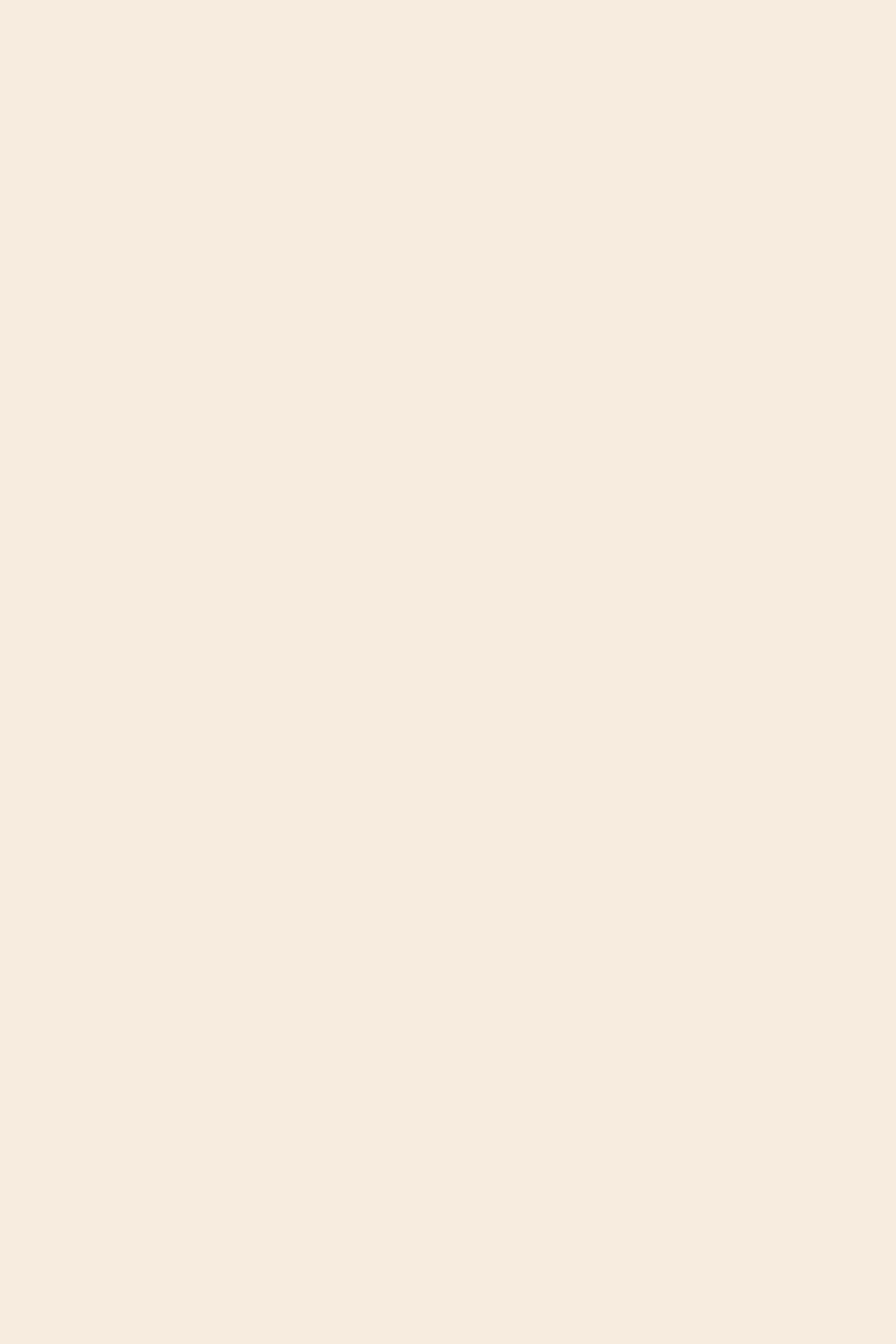
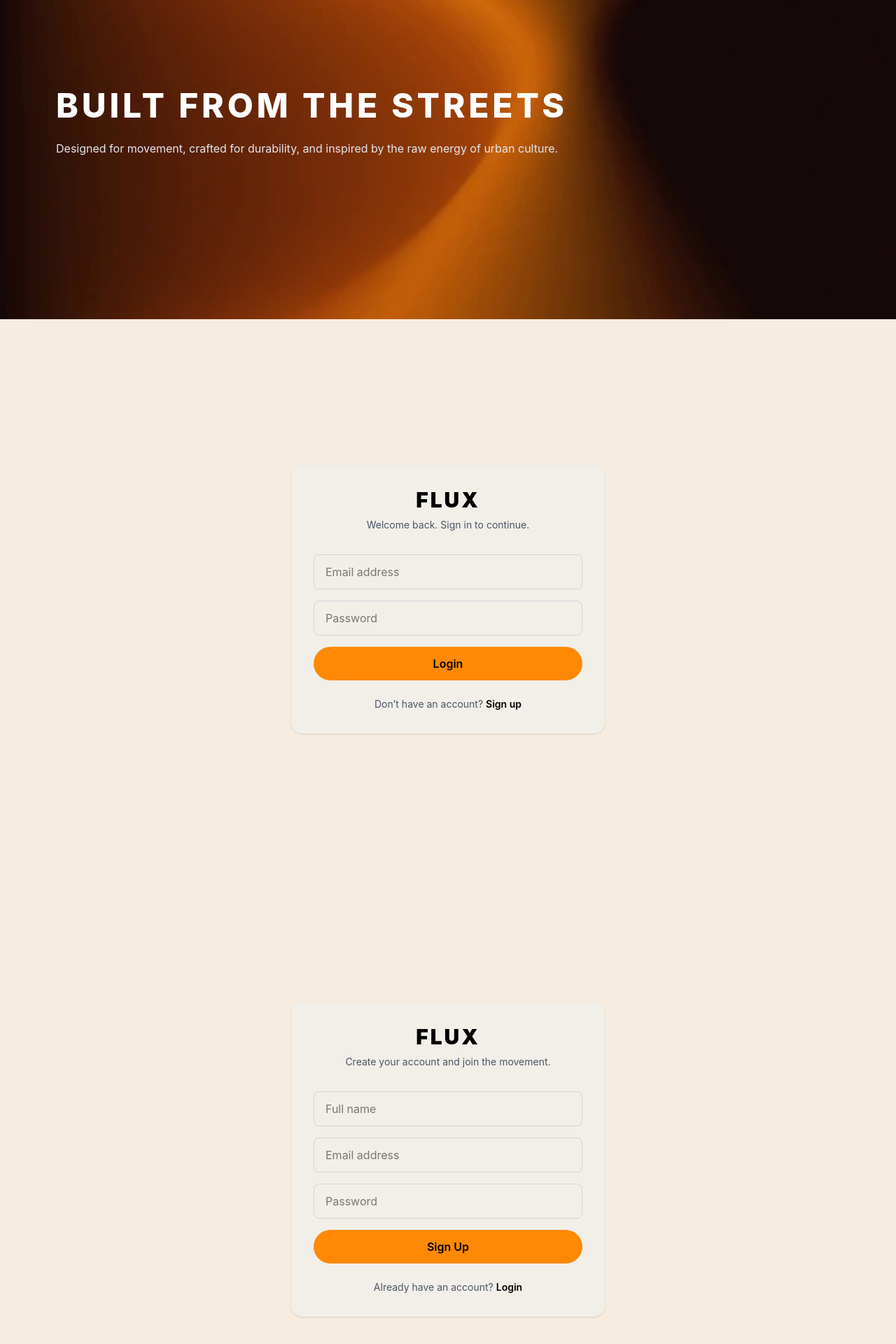
Before and after one commit to deepanshu-sharma425/FLUX, a Next.js app: page / in a window 1280 px wide. Shown: the part 2379-4299 px from the top of the page at 70% size. Before the commit the page ends 2235 px from the top, so only its background shows below. Built offline with nearby package versions, Linux system fonts and the light colour scheme; a web font is replaced by a local one.

Commit message:
adding story feature

```diff
--- /dev/null
+++ b/app/Components/Corusel/Signup/Signup.jsx
@@ -0,0 +1,56 @@
+"use client";
+
+import Link from "next/link";
+
+export default function Signup() {
+  return (
+    <section className="min-h-screen flex items-center justify-center bg-[#f6ecdf] px-4">
+      <div className="w-full max-w-md bg-[#f2efe9] rounded-2xl p-6 sm:p-8 shadow-sm">
+
+        {/* Brand */}
+        <h1 className="text-3xl font-black tracking-widest text-center mb-2">
+          FLUX
+        </h1>
+        <p className="text-center text-sm text-gray-600 mb-8">
+          Create your account and join the movement.
+        </p>
+
+        {/* Form */}
+        <form className="space-y-4">
+          <input
+            type="text"
+            placeholder="Full name"
+            className="w-full px-4 py-3 rounded-lg border border-gray-300 bg-transparent focus:outline-none focus:border-orange-400"
+          />
+
+          <input
+            type="email"
+            placeholder="Email address"
+            className="w-full px-4 py-3 rounded-lg border border-gray-300 bg-transparent focus:outline-none focus:border-orange-400"
+          />
+
+          <input
+            type="password"
+            placeholder="Password"
+            className="w-full px-4 py-3 rounded-lg border border-gray-300 bg-transparent focus:outline-none focus:border-orange-400"
+          />
+
+          <button
+            type="submit"
+            className="w-full py-3 rounded-full bg-orange-400 text-black font-semibold hover:bg-black hover:text-white transition"
+          >
+            Sign Up
+          </button>
+        </form>
+
+        {/* Footer */}
+        <div className="mt-6 text-center text-sm text-gray-600">
+          Already have an account?{" "}
+          <Link href="/login" className="font-semibold text-black hover:underline">
+            Login
+          </Link>
+        </div>
+      </div>
+    </section>
+  );
+}
--- a/app/Components/Homepage.jsx
+++ b/app/Components/Homepage.jsx
@@ -5,6 +5,9 @@ import { ArrowBigRight } from "lucide-react";
 import Image from "next/image";
 import Corusel from "./Corusel/Corusel";
 import Filtercorusel from "./Corusel/Filtercorusel";
+import Story from "./Story";
+import Login from "./Login/Login";
+import Signup from "./Corusel/Signup/Signup";
 
 const Homepage = () => {
 
@@ -108,6 +111,9 @@ const Homepage = () => {
       </section>
       <Corusel />
       <Filtercorusel/>
+      <Story/>
+      <Login/>
+      <Signup/>
     </>
   );
 };
--- /dev/null
+++ b/app/Components/Login/Login.jsx
@@ -0,0 +1,50 @@
+"use client";
+
+import Link from "next/link";
+
+export default function Login() {
+  return (
+    <section className="min-h-screen flex items-center justify-center bg-[#f6ecdf] px-4">
+      <div className="w-full max-w-md bg-[#f2efe9] rounded-2xl p-6 sm:p-8 shadow-sm">
+
+        {/* Brand */}
+        <h1 className="text-3xl font-black tracking-widest text-center mb-2">
+          FLUX
+        </h1>
+        <p className="text-center text-sm text-gray-600 mb-8">
+          Welcome back. Sign in to continue.
+        </p>
+
+        {/* Form */}
+        <form className="space-y-4">
+          <input
+            type="email"
+            placeholder="Email address"
+            className="w-full px-4 py-3 rounded-lg border border-gray-300 bg-transparent focus:outline-none focus:border-orange-400"
+          />
+
+          <input
+            type="password"
+            placeholder="Password"
+            className="w-full px-4 py-3 rounded-lg border border-gray-300 bg-transparent focus:outline-none focus:border-orange-400"
+          />
+
+          <button
+            type="submit"
+            className="w-full py-3 rounded-full bg-orange-400 text-black font-semibold hover:bg-black hover:text-white transition"
+          >
+            Login
+          </button>
+        </form>
+
+        {/* Footer */}
+        <div className="mt-6 text-center text-sm text-gray-600">
+          Don’t have an account?{" "}
+          <Link href="/signup" className="font-semibold text-black hover:underline">
+            Sign up
+          </Link>
+        </div>
+      </div>
+    </section>
+  );
+}
--- /dev/null
+++ b/app/Components/Story.jsx
@@ -0,0 +1,38 @@
+import Image from "next/image";
+
+const Story = () => {
+  return (
+    <section className="relative w-full h-[70vh] mt-10">
+
+  {/* Background Image */}
+  <Image
+    src="/storypage.png"
+    alt="Flux Story"
+    fill
+    priority
+    className="object-cover"
+  />
+
+  {/* Overlay */}
+  <div className="absolute inset-0 " />
+
+  {/* Text Wrapper (FIX HERE 👇) */}
+  <div className="absolute inset-0 flex items-center px-6 sm:px-10 md:px-20">
+
+    <div className="max-w-4xl text-white">
+      <h1 className="text-3xl sm:text-4xl md:text-5xl font-extrabold uppercase tracking-widest">
+        Built From the Streets
+      </h1>
+
+      <p className="mt-6 text-sm sm:text-base text-gray-200 leading-relaxed">
+        Designed for movement, crafted for durability, and inspired by
+        the raw energy of urban culture.
+      </p>
+    </div>
+
+  </div>
+</section>
+  );
+};
+
+export default Story;
```
Also changed, not shown: public/storypage.png (added).
